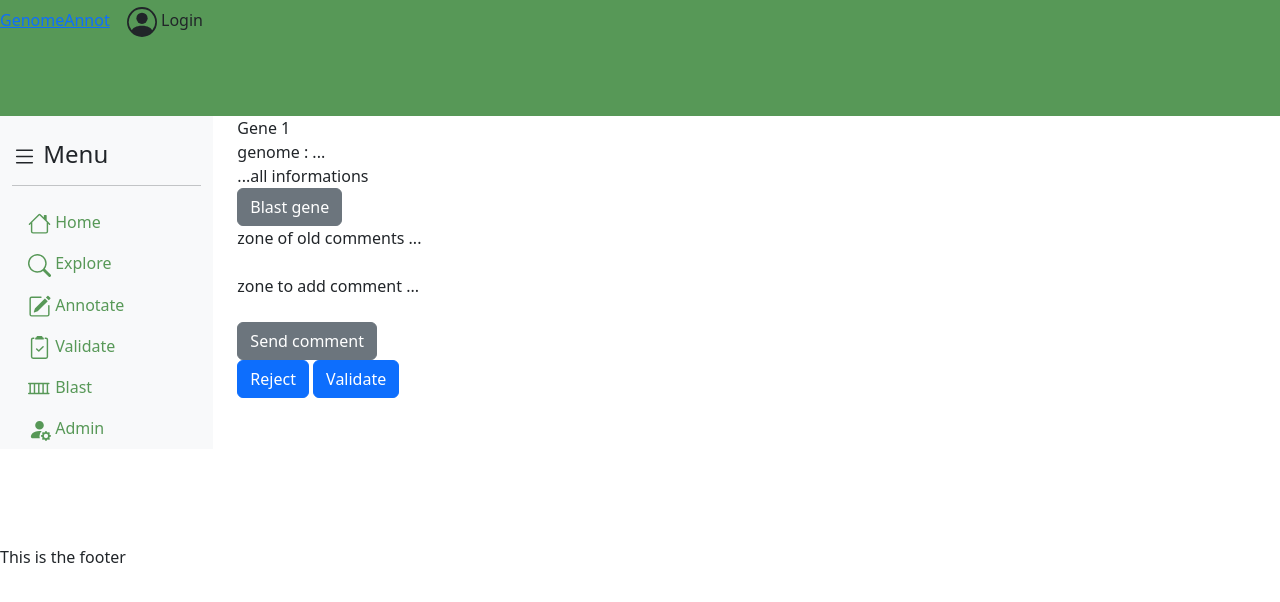
After one commit to anaellle/ProjWeb_GenomeAnnot, a Django app: a page that uses GenomeAnnot/main/templates/main/validate/geneValid.html in a window 1280 px wide. The commit adds this page. Shown: the top 602 px of the page. Run offline with Django 4.2, Linux system fonts and the light colour scheme.

Commit message:
vue gene fiche

```diff
--- a/GenomeAnnot/main/templates/main/blast/main_blast.html
+++ b/GenomeAnnot/main/templates/main/blast/main_blast.html
@@ -4,7 +4,7 @@
 <!-- --------------- CONTENT --------------- -->
 
 {% block body %}
-    <br><br><br><br>
-    This is the body of blast
-    <br><br><br><br>
+    <textarea> zone sequence</textarea>
+    <div class="btn btn-primary">Blast gene</div >
+
 {% endblock %}
--- /dev/null
+++ b/GenomeAnnot/main/templates/main/validate/geneValid.html
@@ -0,0 +1,28 @@
+{% extends 'main/base.html' %}
+
+{% block body %}
+
+<div>
+Gene {{ gene_id }} <br>
+
+genome : ... <br>
+
+...all informations <br>
+
+<div class="btn btn-secondary">Blast gene</div >  <br><!-- open blast in new tab -->
+
+
+<div> zone of old comments ...</div> <br>
+
+<div> zone to add comment ...</div> <br>
+
+<div class="btn btn-secondary">Send comment</div > <br>
+
+<div class="btn btn-primary">Reject </div > <!-- ouvre modal qui demande si quit ou next-->
+<div class="btn btn-primary">Validate </div >
+
+
+</div>
+
+
+{% endblock%}
--- a/GenomeAnnot/main/urls.py
+++ b/GenomeAnnot/main/urls.py
@@ -5,8 +5,12 @@ app_name = "main"
 urlpatterns = [
     path("", views.home, name="home"),
     path("explore/", views.explore, name="explore"),
+    path("explore/genome<int:genome_id>", views.genome, name="genome"),
+    path("explore/gene<int:gene_id>", views.gene, name="gene"),
     path("annotate/", views.annotate, name="annotate"),
+    path("annotate/gene<int:gene_id>", views.geneAnnot, name="geneAnnot"),
     path("validate/", views.validate, name="validate"),
+    path("validate/gene<int:gene_id>", views.geneValid, name="geneValid"),
     path("blast/", views.blast, name="blast"),
     path("admin/genome/", views.genomeAdmin, name="genomeAdmin"),
     path("admin/sequence/", views.sequenceAdmin, name="sequenceAdmin"),
--- a/GenomeAnnot/main/views.py
+++ b/GenomeAnnot/main/views.py
@@ -43,3 +43,30 @@ def accountAdmin(request):
 
 def addGenome(request):
     return render(request, "main/addGenome/addGenome.html")
+
+
+def genome(request, genome_id):  # change to details view later
+    context = {"genome_id": genome_id}  # ex of context (no db for now)
+    return render(request, "main/explore/genome.html", context)
+
+
+def gene(request, gene_id):  # change to details view later
+    context = {
+        "gene_id": gene_id,
+        "genome_id": "56426",
+    }  # ex of context (no db for now)
+    return render(request, "main/explore/gene.html", context)
+
+
+def geneAnnot(request, gene_id):  # change to update view later
+    context = {
+        "gene_id": gene_id,
+    }  # ex of context (no db for now)
+    return render(request, "main/annotate/geneAnnot.html", context)
+
+
+def geneValid(request, gene_id):
+    context = {
+        "gene_id": gene_id,
+    }  # ex of context (no db for now)
+    return render(request, "main/validate/geneValid.html", context)
```
Also changed, not shown: GenomeAnnot/main/templates/main/annotate/geneAnnot.html (added, +25 -0 lines), GenomeAnnot/main/templates/main/annotate/main_annotate.html (+5 -3 lines), GenomeAnnot/main/templates/main/explore/gene.html (added, +19 -0 lines), GenomeAnnot/main/templates/main/explore/genome.html (added, +16 -0 lines), GenomeAnnot/main/templates/main/explore/main_explore.html (+17 -3 lines), GenomeAnnot/main/templates/main/validate/main_validate.html (+5 -3 lines).
